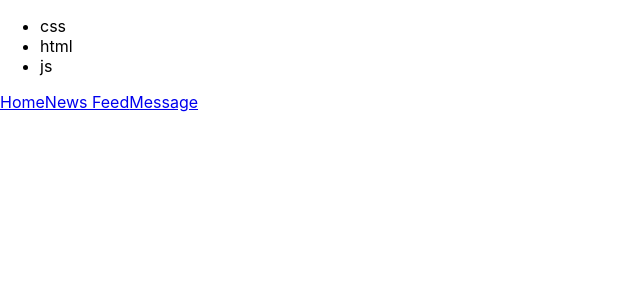
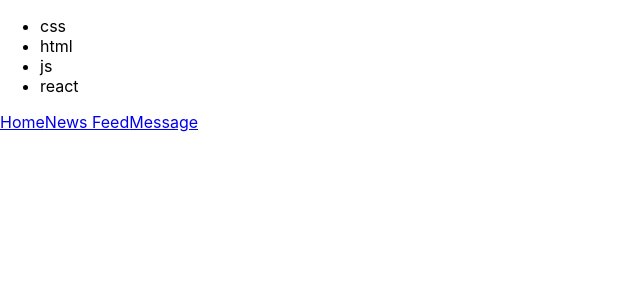
Before and after one commit to Ekzot1k/React, a React (Create React App) app: page / in a window 1280 px wide. Shown: the top 300 px of the page, without its empty margins (0-640 px from the left). Built offline with nearby package versions, Linux system fonts and the light colour scheme.

Commit message:
Work_10
Поставил расширение Auto import в WSCode

```diff
--- a/src/App.js
+++ b/src/App.js
@@ -1,5 +1,5 @@
-import Technologies from './Techologies.js';
-import Header from './Header.js';
+import Header from "./Header";
+import Technologies from "./Techologies";
 
 function App() {
   return (
--- a/src/Techologies.js
+++ b/src/Techologies.js
@@ -5,6 +5,7 @@ const Technologies = () => {
                 <li>css</li>
                 <li>html</li>
                 <li>js</li>
+                <li>react</li>
             </ul>
         </div>
     )
```
